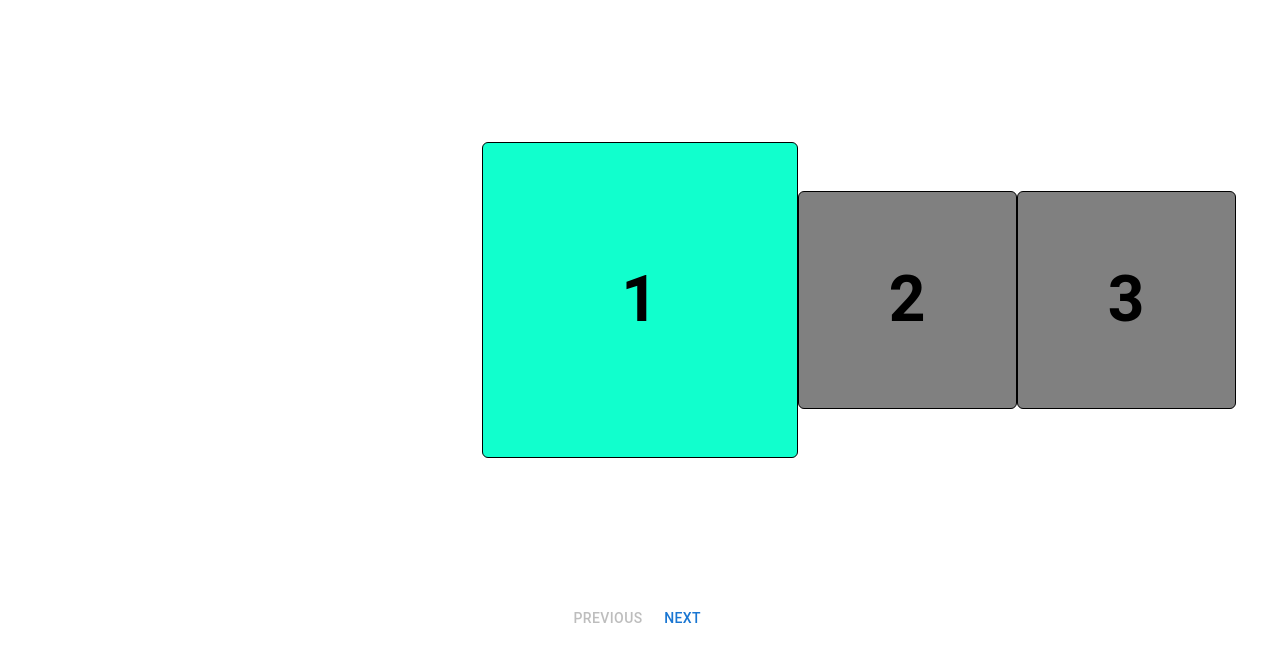
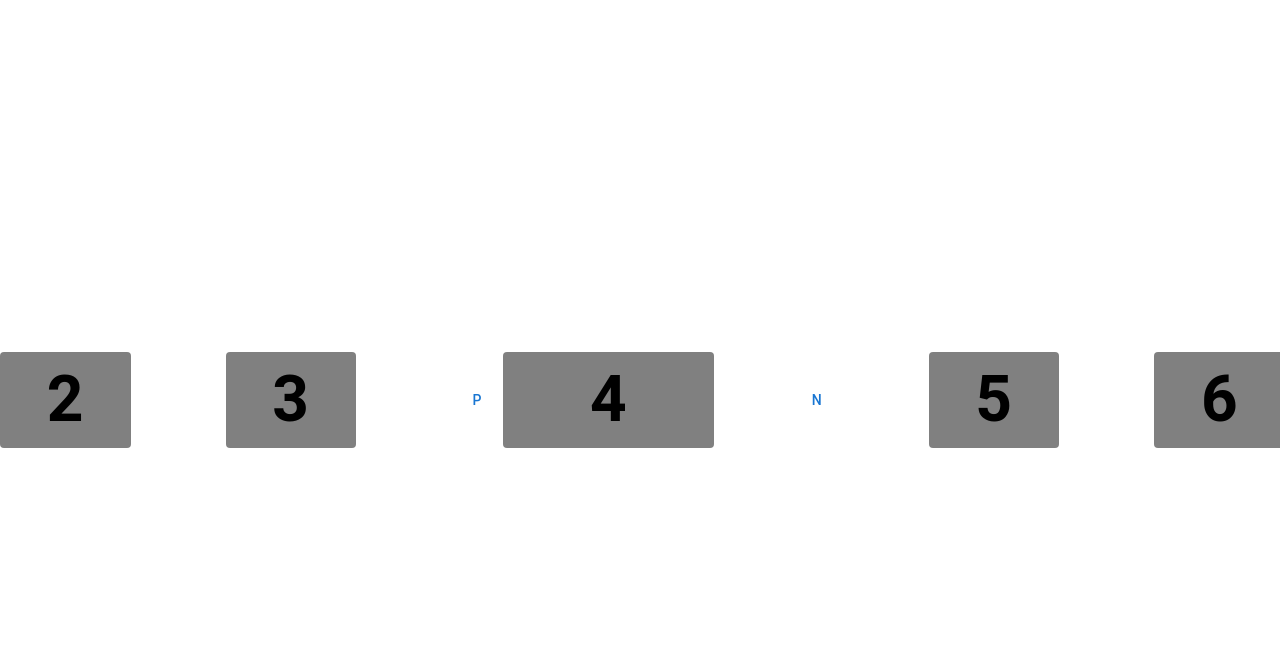
Before and after one commit to XiaolongWang-Rocky/next-sandbox, a Next.js app: page /story-animation in a window 1280 px wide. Shown: the top 662 px of the page. Built offline with nearby package versions, Linux system fonts and the light colour scheme.

Commit message:
story-animation v0.1

```diff
--- a/src/app/(pages)/story-animation/page.tsx
+++ b/src/app/(pages)/story-animation/page.tsx
@@ -1,10 +1,12 @@
 'use client'
-import { Box, Button, Typography } from "@mui/material";
-import { useMemo, useState } from "react";
+import { Box, Button, Zoom, Typography, Collapse } from "@mui/material";
+import { useEffect, useMemo, useState } from "react";
+import { TransitionGroup } from 'react-transition-group';
 
 export default function Page() {
     const storyList = [1, 2, 3, 4, 5, 6, 7]
-    const [selectedStory, setSelectedStory] = useState(1)
+    const [selectedStory, setSelectedStory] = useState(4)
+    const [slideDirection, setSlideDirection] = useState()
     const displayStories = useMemo(() => {
         const i = storyList.findIndex(item => item === selectedStory)
         const start = i - 2 < 0 ? 0 : i - 2
@@ -32,53 +34,159 @@ export default function Page() {
         return i < storyList.length - 1
     }, [selectedStory])
 
+    const goPrev = () => {
+        // setSelectedStory(prevState => prevState - 1)
+        setSlideDirection('left')
+    }
+
+    const goNext = () => {
+        // setSelectedStory(prevState => prevState + 1)
+        setSlideDirection('right')
+    }
+
+    useEffect(() => {
+        if (slideDirection === 'left') {
+            setSelectedStory(prevState => prevState - 1)
+            setSlideDirection(undefined)
+        } else if (slideDirection === 'right') {
+            setSelectedStory(prevState => prevState + 1)
+            setSlideDirection(undefined)
+        }
+    }, [slideDirection])
+
     return <Box
         sx={{
             display: 'flex',
             flexDirection: 'column',
-            alignItems: 'center'
+            alignItems: 'center',
+            height: '100%'
         }}
     >
         <Box
             sx={{
                 display: 'flex',
-                width: '95%',
-                height: '600px',
+                width: '100%',
+                height: '100vh',
                 overflow: 'hidden',
                 alignItems: 'center',
-                justifyContent: 'center'
+                justifyContent: 'center',
+                gap: '100px'
             }}
         >
+            <TransitionGroup component={null}>
                 {
-                displayStories.map(item => item > 0 ? <Typography
-                    key={item}
+                    displayStories.map((item) => <Collapse key={item} orientation="horizontal">
+                        {
+                            item > 0 ? <Box
                                 sx={{
-                        width: selectedStory === item ? '26%' : '18%',
-                        aspectRatio: '1/1',
-                        border: '1px solid black',
-                        borderRadius: '6px',
-                        backgroundColor: selectedStory === item ? '#11ffcd' : 'gray',
+                                    width: selectedStory === item ? '30.6vw' : '10.2vw',
+                                    aspectRatio: selectedStory === item ? '0.735' : '9/16',
                                     flexShrink: 0,
                                     display: 'flex',
+                                    justifyContent: 'space-evenly',
+                                    alignItems: 'center',
+                                    overflow: 'hidden'
+                                }}
+                            >
+                                {selectedStory === item && <Button disabled={!hasPrev} onClick={goPrev} sx={{ minWidth: 'unset' }}>P</Button>}
+                                <Box
+                                    sx={{
+                                        width: selectedStory === item ? '73.5%' : '100%',
+                                    }}
+                                >
+                                    <Typography
+                                        sx={{
+                                            width: selectedStory === item ? '73.5%' : '100%',
+                                            height: '100%',
+                                            backgroundColor: 'gray',
+                                            borderRadius: '4px',
+                                            fontSize: '4rem',
+                                            fontWeight: 700,
+                                            display: 'flex',
                                             justifyContent: 'center',
-                        alignItems: 'center',
-                        fontSize: '4rem',
-                        fontWeight: 700
+                                            alignItems: 'center'
                                         }}
-                >{item}</Typography> : <Box
-                    key={item}
+                                    >{item}</Typography>
+                                </Box>
+                                {selectedStory === item && <Button disabled={!hasNext} onClick={goNext} sx={{ minWidth: 'unset' }}>N</Button>}
+                            </Box> : <Box
                                 sx={{
-                        width: '18%',
-                        aspectRatio: '1/1',
+                                    width: '10.2vw',
+                                    aspectRatio: '9/16',
                                     flexShrink: 0,
                                 }}
-                ></Box>)
+                            ></Box>
                         }
+                    </Collapse>
+                    )
+
+                    // displayStories.map((item) => {
+                    //     if (selectedStory === item) {
+                    //         return <Zoom key={item} >
+                    //             <Box
+                    //                 sx={{
+                    //                     width: '30vw',
+                    //                     aspectRatio: '0.735',
+                    //                     border: '1px solid pink',
+                    //                     borderRadius: '6px',
+                    //                     backgroundColor: '#11ffcd',
+                    //                     flexShrink: 0,
+                    //                     display: 'flex',
+                    //                     justifyContent: 'space-between',
+                    //                     alignItems: 'center',
+                    //                 }}
+                    //             >
+                    //                 <Button disabled={!hasPrev} onClick={goPrev} sx={{ minWidth: 'unset' }}>P</Button>
+                    //                 <Typography
+                    //                     sx={{
+                    //                         width: '73.5%',
+                    //                         height: '100%',
+                    //                         backgroundColor: 'gray',
+                    //                         fontSize: '4rem',
+                    //                         fontWeight: 700,
+                    //                         display: 'flex',
+                    //                         justifyContent: 'center',
+                    //                         alignItems: 'center'
+                    //                     }}
+                    //                 >{item}</Typography>
+                    //                 <Button disabled={!hasNext} onClick={goNext} sx={{ minWidth: 'unset' }}>N</Button>
+                    //             </Box>
+                    //         </Zoom>
+                    //     } else {
+                    //         return <Collapse key={item} orientation="horizontal">
+                    //             {
+                    //                 item > 0 ? <Box
+                    //                     sx={{
+                    //                         width: '200px',
+                    //                         aspectRatio: '9/16',
+                    //                         border: '1px solid black',
+                    //                         borderRadius: '6px',
+                    //                         backgroundColor: 'gray',
+                    //                         flexShrink: 0,
+                    //                         display: 'flex',
+                    //                         justifyContent: 'center',
+                    //                         alignItems: 'center',
+                    //                     }}
+                    //                 >
+                    //                     <Typography
+                    //                         sx={{
+                    //                             fontSize: '4rem',
+                    //                             fontWeight: 700
+                    //                         }}
+                    //                     >{item}</Typography>
+                    //                 </Box> : <Box
+                    //                     sx={{
+                    //                         width: '200px',
+                    //                         aspectRatio: '1/1',
+                    //                         flexShrink: 0,
+                    //                     }}
+                    //                 ></Box>
+                    //             }
+                    //         </Collapse>
+                    //     }
+                    // })
+                }
+            </TransitionGroup>
         </Box>
-        <Box sx={{ display: 'flex' }}>
-            <Button disabled={!hasPrev} onClick={() => setSelectedStory(prevState => prevState - 1)}>Previous</Button>
-            <Button disabled={!hasNext} onClick={() => setSelectedStory(prevState => prevState + 1)}>Next</Button>
-        </Box>
-
     </Box>
 }
```
Lines whose indentation alone changed are shown as unchanged.
